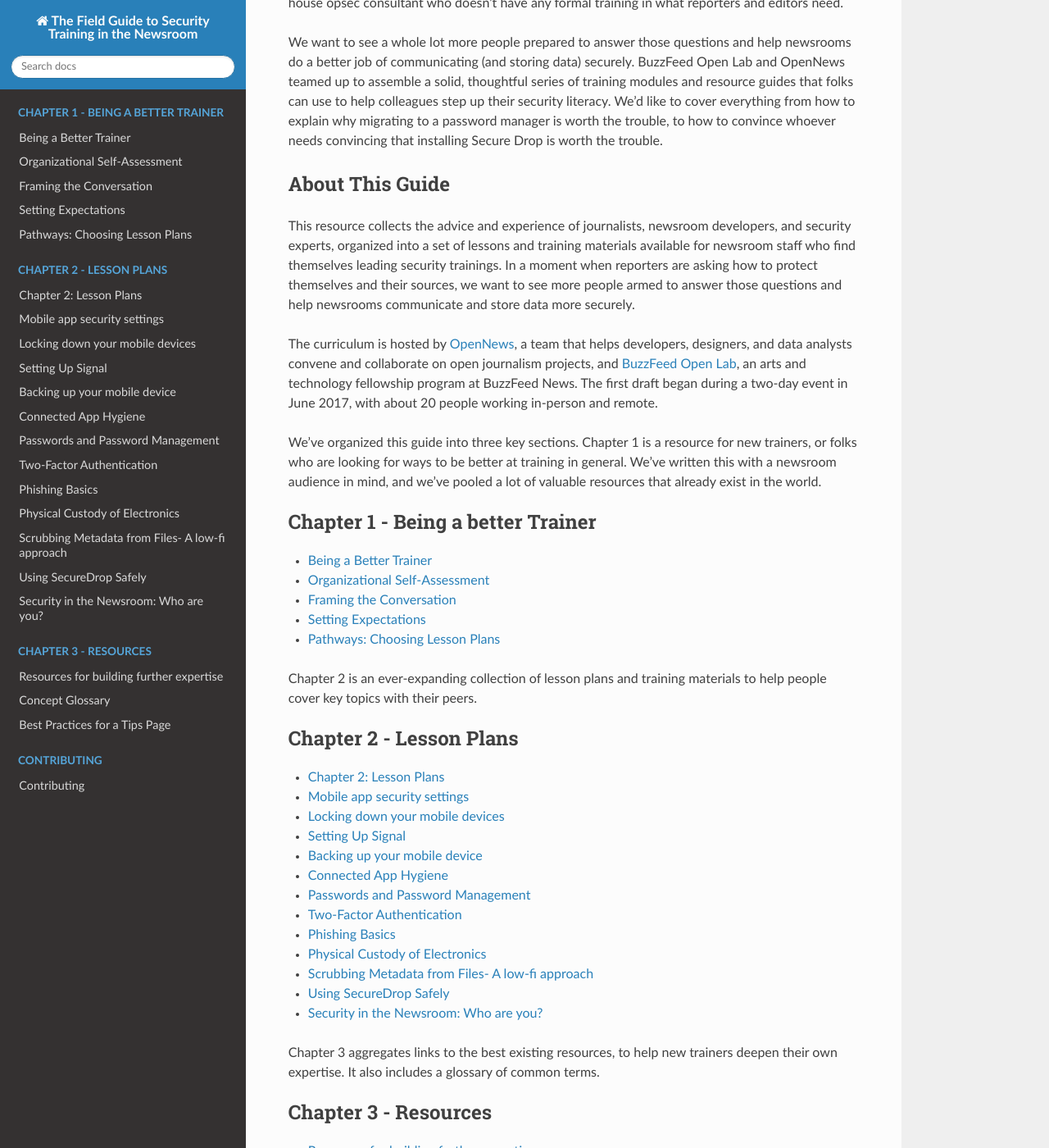
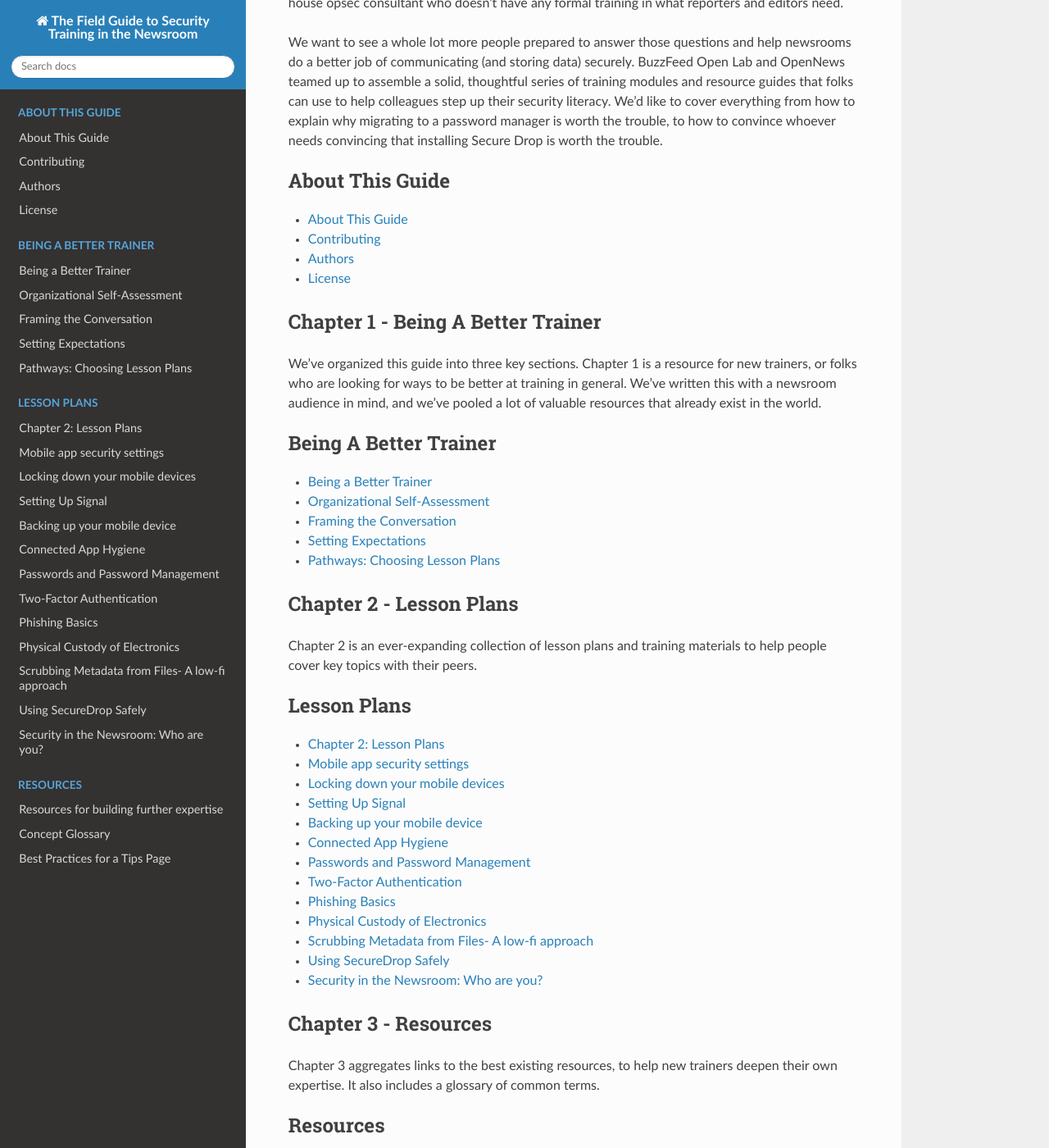
Before and after one commit to OpenNewsLabs/field-guide-security-training-newsroom, a Sphinx documentation site: the page built from docs/index.rst, in a window 1280 px wide and 1400 px high, scrolled down 493 px. Shown: the whole window at 82% size. Built offline with Sphinx 7.4.7 and the Read the Docs theme 2.0.0, drawn with Linux system fonts in a browser that asks for light colours; some of the changed text lies outside the part shown.

Commit message:
Refactored index.rst to split out sections and fix PDF section numbering

```diff
--- a/docs/index.rst
+++ b/docs/index.rst
@@ -13,26 +13,19 @@
 
 We want to see a whole lot more people prepared to answer those questions and help newsrooms do a better job of communicating (and storing data) securely. BuzzFeed Open Lab and OpenNews teamed up to assemble a solid, thoughtful series of training modules and resource guides that folks can use to help colleagues step up their security literacy. We'd like to cover everything from how to explain why migrating to a password manager is worth the trouble, to how to convince whoever needs convincing that installing Secure Drop is worth the trouble.
 
-About This Guide
-----------------
+.. toctree::
+   :maxdepth: 1
+   :caption: About This Guide
+   :name: sec-about
+   :glob:
 
-This resource collects the advice and experience of journalists,
-newsroom developers, and security experts, organized into a set of
-lessons and training materials available for newsroom staff who find
-themselves leading security trainings. In a moment when reporters are
-asking how to protect themselves and their sources, we want to see
-more people armed to answer those questions and help newsrooms
-communicate and store data more securely.
+   about
+   contributing
+   authors
+   license
 
-The curriculum is hosted by `OpenNews <https://opennews.org/>`__, a team
-that helps developers, designers, and data analysts convene and
-collaborate on open journalism projects, and `BuzzFeed Open
-Lab <https://www.buzzfeed.com/openlab>`__, an arts and technology
-fellowship program at BuzzFeed News. The first draft began during a
-two-day event in June 2017, with about 20 people working in-person and
-remote.
-
-
+Chapter 1 - Being A Better Trainer
+----------------------------------
 We've organized this guide into three key sections.
 Chapter 1 is a resource for new trainers, or folks who are
 looking for ways to be better at training in general. We've written
@@ -41,82 +34,37 @@
 
 .. toctree::
    :maxdepth: 1
-   :caption: Chapter 1 - Being a better Trainer
+   :caption: Being A Better Trainer
    :name: sec-chapter1
    :glob:
 
    Chapter01*
 
 
+
+Chapter 2 - Lesson Plans
+------------------------
 Chapter 2 is an ever-expanding collection of lesson plans and training
 materials to help people cover key topics with their peers.
 
 .. toctree::
    :maxdepth: 1
-   :caption: Chapter 2 - Lesson Plans
+   :caption: Lesson Plans
    :name: sec-chapter2
    :glob:
 
    Chapter02*
 
+
+Chapter 3 - Resources
+---------------------
 Chapter 3 aggregates links to the best existing
 resources, to help new trainers deepen their own expertise. It also includes a glossary of common terms.
 
 .. toctree::
    :maxdepth: 1
-   :caption: Chapter 3 - Resources
+   :caption: Resources
    :name: sec-chapter3
    :glob:
 
    Chapter03*
-
-
-
-This is a community resource, and it gets better every time anyone from
-the journalism and security communities shares advice, writes up a new
-lesson, asks a question, or even just spots a typo. We'd love to add
-your expertise to this project.
-
-.. toctree::
-   :maxdepth: 2
-   :caption: Contributing
-   :name: sec-contributing
-
-   contributing.md
-
-
-Authors
--------
-
-This resource began with a convening in Chicago where a dozen committed folks dedicated several days to writing the first draft. More folks stepped in to edit those drafts and offer feedback on them, or submit new lesson plans or workshop materials. This curriculum wouldn't exist without their hard work:
-
--  Alan Palazzolo
--  Amanda Hickman
--  Blaine Cook
--  Carol Waters
--  Dan Sinker
--  Eliot Stempf
--  Emma Carew Grovum
--  Erik Reyna
--  Freddy Martinez
--  Harlo Holmes
--  Jason Reich
--  Jennifer Henrichsen
--  Kevin O'Gorman
--  Lindsay Beck
--  Lo Benichou
--  Mago Torres
--  Mariel García-Montes
--  Martin Shelton
--  Matt Perry
--  Mike Tigas
--  Norman Shamas
--  Quinn Norton
--  Rodney Gibbs
--  Ryan Pitts
--  Ted Han
-
-License
--------
-
-`MIT <https://github.com/OpenNewsLabs/newsroom-security-curricula/blob/master/LICENSE>`__
```
Also changed, not shown: docs/about.rst (added, +18 -0 lines), docs/authors.rst (added, +30 -0 lines), docs/license.rst (added, +24 -0 lines).
